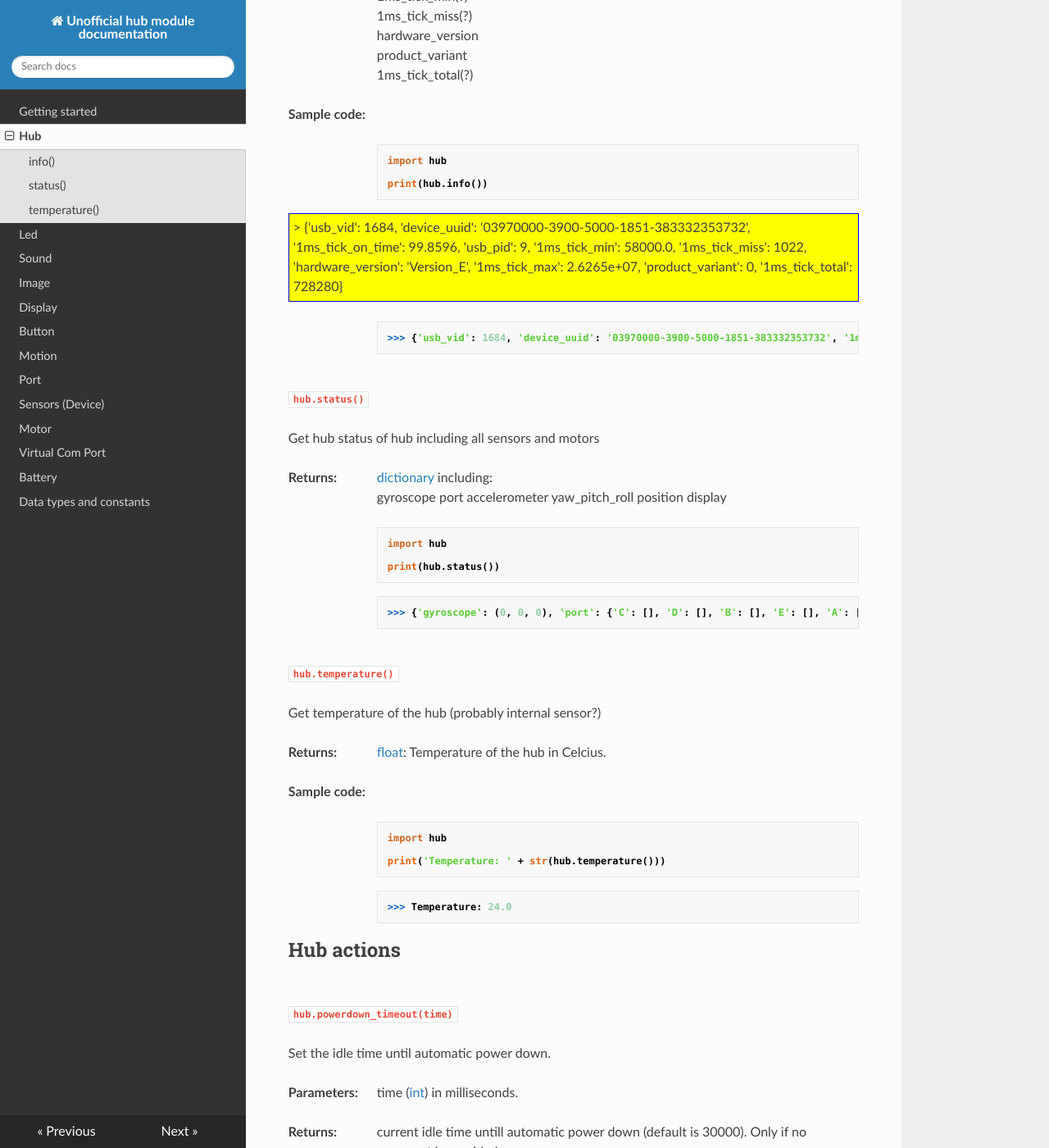
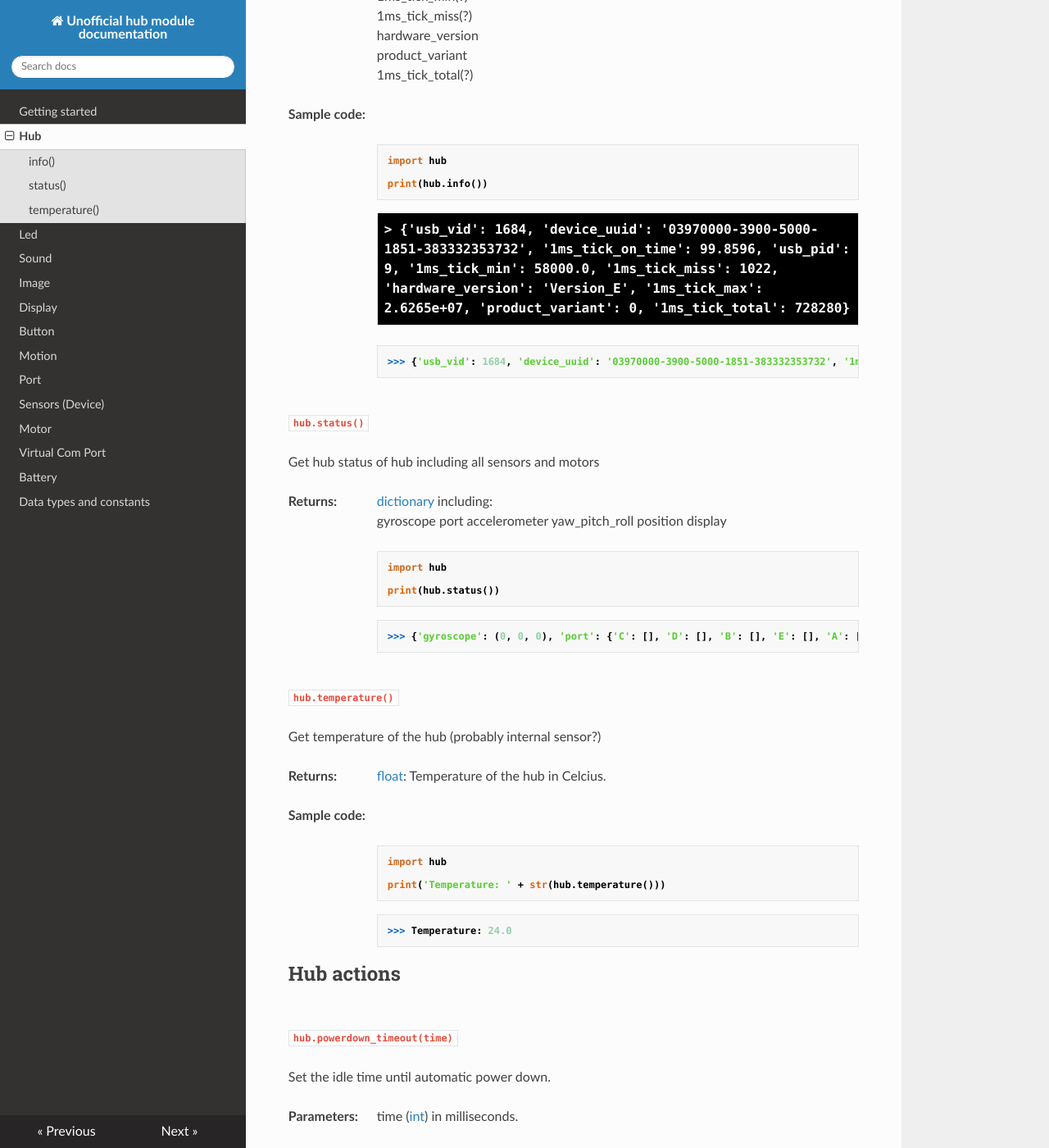
Before and after one commit to NStrijbosch/hub-module-notes, an MkDocs documentation site: the page built from docs/hub.md, in a window 1280 px wide and 1400 px high, scrolled down 414 px. Shown: the whole window at 82% size. Built offline with MkDocs 1.6.1, drawn with Linux system fonts in a browser that asks for light colours; nearby versions of some CDN libraries.

Commit message:
Update custom.css

```diff
--- a/docs/custom.css
+++ b/docs/custom.css
@@ -10,10 +10,17 @@ a.toctree-12 { background-color: yellow;} */
 
 span.c {
     display: block;
-    padding: 5px;
-    border: 1px solid blue;
-    background-color: yellow;
-  }
+    overflow-x: auto;
+    padding: 0.5em;
+    font-weight: bold;
+    border: solid 1px #e1e4e5;
+    max-width: 100%;
+    font-family: Consolas,"Andale Mono WT","Andale Mono","Lucida Console","Lucida Sans Typewriter","DejaVu Sans Mono","Bitstream Vera Sans Mono","Liberation Mono","Nimbus Mono L",Monaco,"Courier New",Courier,monospace;
+    background: #000000;
+    color: white;
+    border-top: none;
+    margin-left: 108px;
+}
 
 
 
```
